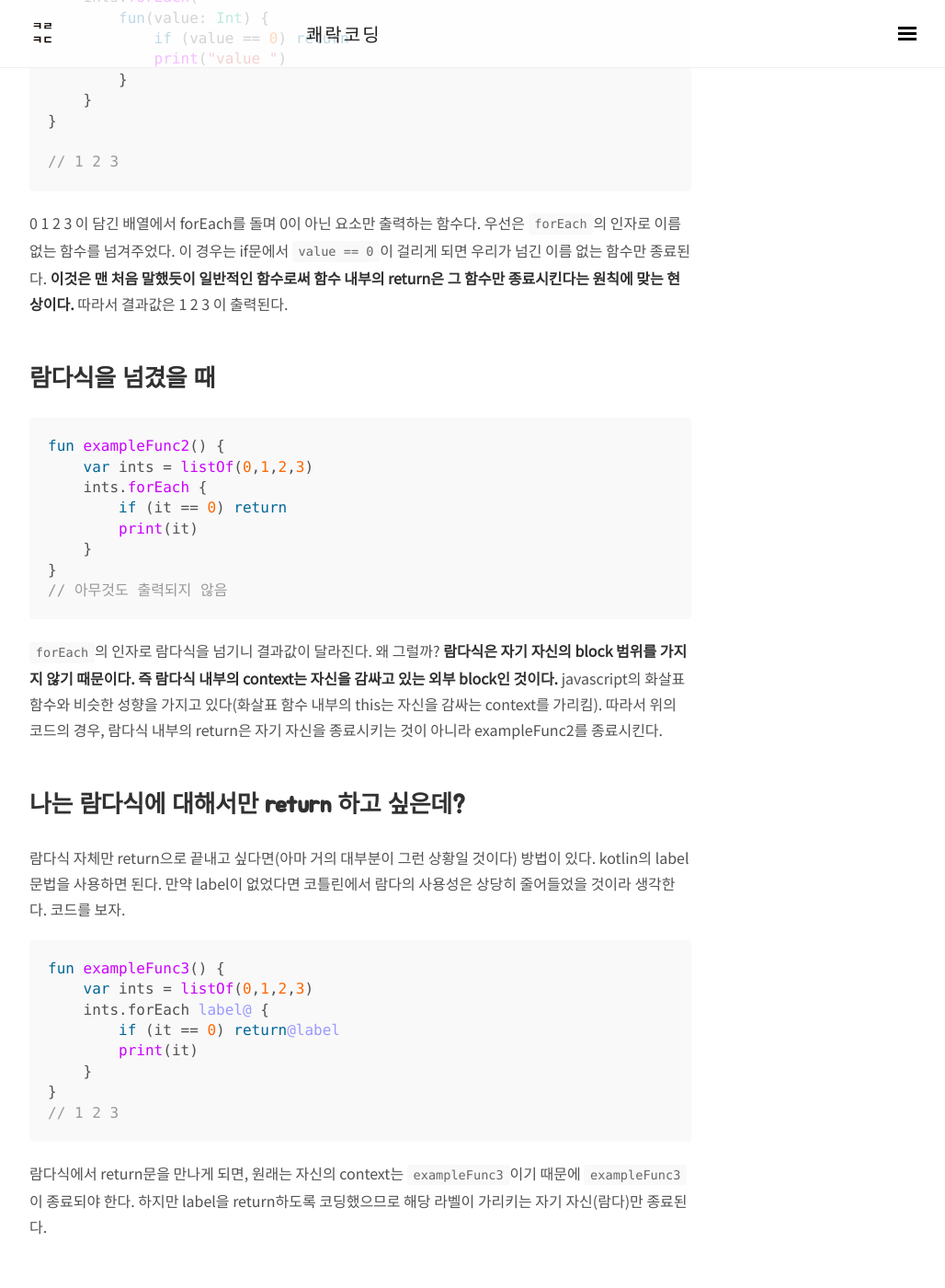
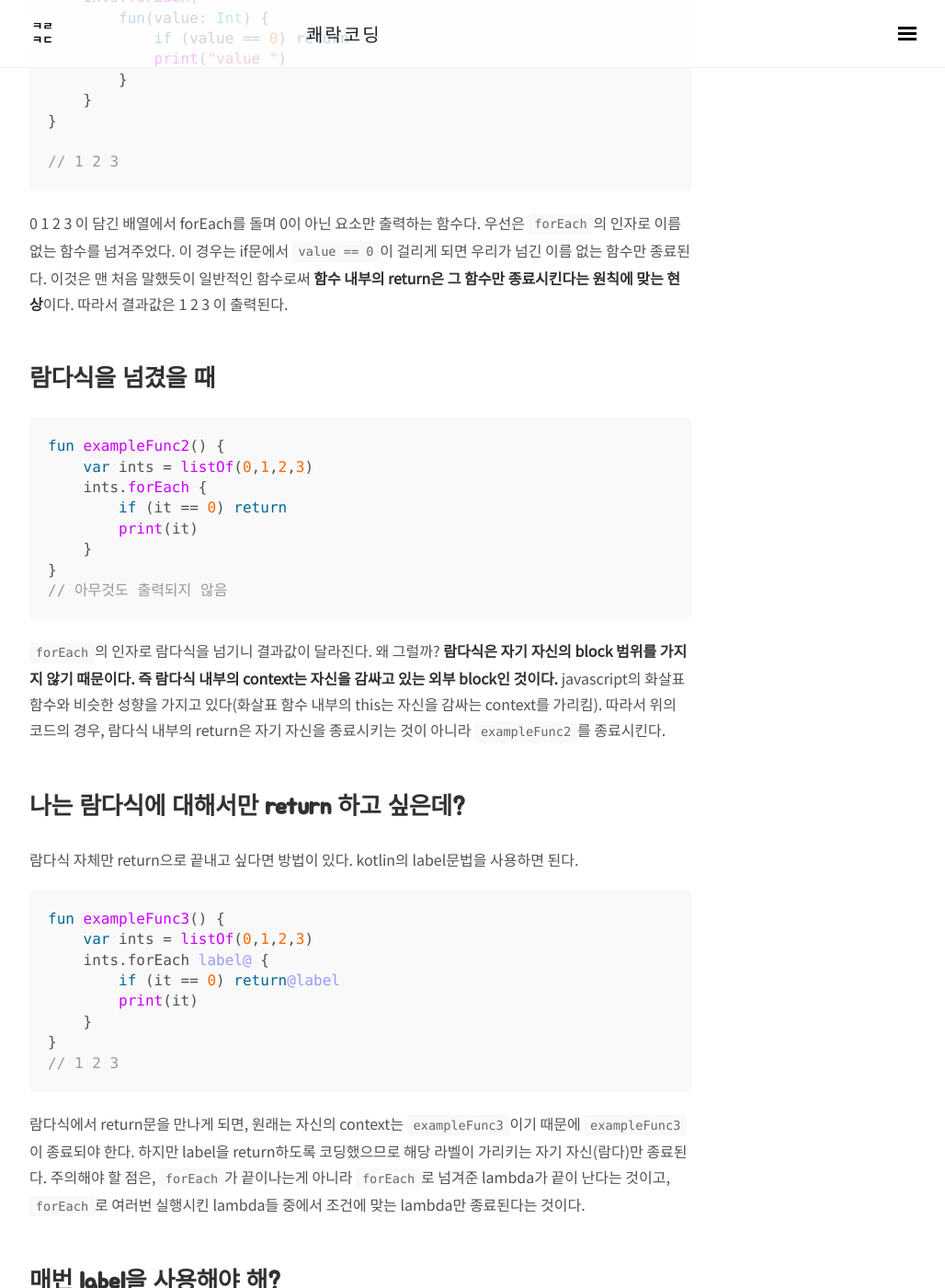
Before and after one commit to wooooooak/wooooooak.github.io, a Jekyll site: the page built from _posts/kotlin/2019-02-16-kotlin_label.md, in a window 1280 px wide and 1400 px high, scrolled down 656 px. Shown: the whole window at 92% size, without its empty margins (248-1276 px from the left). Built offline with Jekyll 4.4.1, drawn with Linux system fonts in a browser that asks for light colours; nearby versions of some CDN libraries; some web fonts are replaced; comment, search, counter and statistics services are not loaded; some of the changed text lies outside the part shown.

Commit message:
포스트 업데이트

````diff
--- a/_posts/kotlin/2019-02-16-kotlin_label.md
+++ b/_posts/kotlin/2019-02-16-kotlin_label.md
@@ -9,7 +9,9 @@ comments: true
 코틀린은 함수형 프로그래밍을 지원하기 때문에 익명함수, 람다식을 사용할 경우가 흔하다. map, filter, reduce, forEach등 함수를 인자로 받는 함수들(고차함수)의 매개변수로 우리만의 로직이 담긴 함수를 넘길때 람다를 자주 사용한다. 자주 사용하는 만큼 꼭 집고 넘어가야할 사항이 있다.
 
 ## 일반 함수를 넘겼을 때 (return에 주목하자)
+
 일반적으로 함수 내부의 return은 그 함수만 종료시킨다. 물론 코틀린의 label을 사용해서 종료시킬 함수를 지정할 수 있지만 그렇지 않은 경우 return문을 포함하는 가장 가까운 함수를 종료시키게 된다. 우선 람다식이 아니라 일반적인 익명 함수를 넣은 예시를 보자.
+
 ```kotlin
 fun exampleFunc() {
     var ints = listOf(0,1,2,3)
@@ -23,9 +25,11 @@ fun exampleFunc() {
 
 // 1 2 3
 ```
-0 1 2 3 이 담긴 배열에서 forEach를 돌며 0이 아닌 요소만 출력하는 함수다. 우선은 `forEach`의 인자로 이름 없는 함수를 넘겨주었다. 이 경우는 if문에서 `value == 0`이 걸리게 되면 우리가 넘긴 이름 없는 함수만 종료된다. **이것은 맨 처음 말했듯이 일반적인 함수로써 함수 내부의 return은 그 함수만 종료시킨다는 원칙에 맞는 현상이다.** 따라서 결과값은 1 2 3 이 출력된다.
+
+0 1 2 3 이 담긴 배열에서 forEach를 돌며 0이 아닌 요소만 출력하는 함수다. 우선은 `forEach`의 인자로 이름 없는 함수를 넘겨주었다. 이 경우는 if문에서 `value == 0`이 걸리게 되면 우리가 넘긴 이름 없는 함수만 종료된다. 이것은 맨 처음 말했듯이 일반적인 함수로써 **함수 내부의 return은 그 함수만 종료시킨다는 원칙에 맞는 현상**이다. 따라서 결과값은 1 2 3 이 출력된다.
 
 ## 람다식을 넘겼을 때
+
 ```kotlin
 fun exampleFunc2() {
     var ints = listOf(0,1,2,3)
@@ -36,10 +40,12 @@ fun exampleFunc2() {
 }
 // 아무것도 출력되지 않음
 ```
-`forEach`의 인자로 람다식을 넘기니 결과값이 달라진다. 왜 그럴까? **람다식은 자기 자신의 block 범위를 가지지 않기 때문이다. 즉 람다식 내부의 context는 자신을 감싸고 있는 외부 block인 것이다.** javascript의 화살표함수와 비슷한 성향을 가지고 있다(화살표 함수 내부의 this는 자신을 감싸는 context를 가리킴). 따라서 위의 코드의 경우, 람다식 내부의 return은 자기 자신을 종료시키는 것이 아니라 exampleFunc2를 종료시킨다.
+
+`forEach`의 인자로 람다식을 넘기니 결과값이 달라진다. 왜 그럴까? **람다식은 자기 자신의 block 범위를 가지지 않기 때문이다. 즉 람다식 내부의 context는 자신을 감싸고 있는 외부 block인 것이다.** javascript의 화살표함수와 비슷한 성향을 가지고 있다(화살표 함수 내부의 this는 자신을 감싸는 context를 가리킴). 따라서 위의 코드의 경우, 람다식 내부의 return은 자기 자신을 종료시키는 것이 아니라 `exampleFunc2`를 종료시킨다.
 
 ## 나는 람다식에 대해서만 return 하고 싶은데?
-람다식 자체만 return으로 끝내고 싶다면(아마 거의 대부분이 그런 상황일 것이다) 방법이 있다. kotlin의 label문법을 사용하면 된다. 만약 label이 없었다면 코틀린에서 람다의 사용성은 상당히 줄어들었을 것이라 생각한다. 코드를 보자.
+
+람다식 자체만 return으로 끝내고 싶다면 방법이 있다. kotlin의 label문법을 사용하면 된다.
 
 ```kotlin
 fun exampleFunc3() {
@@ -51,12 +57,15 @@ fun exampleFunc3() {
 }
 // 1 2 3
 ```
-람다식에서 return문을 만나게 되면, 원래는 자신의 context는 `exampleFunc3`이기 때문에 `exampleFunc3`이 종료되야 한다. 하지만 label을 return하도록 코딩했으므로 해당 라벨이 가리키는 자기 자신(람다)만 종료된다.
+
+람다식에서 return문을 만나게 되면, 원래는 자신의 context는 `exampleFunc3`이기 때문에 `exampleFunc3`이 종료되야 한다. 하지만 label을 return하도록 코딩했으므로 해당 라벨이 가리키는 자기 자신(람다)만 종료된다. 주의해야 할 점은, `forEach`가 끝이나는게 아니라 `forEach`로 넘겨준 lambda가 끝이 난다는 것이고, `forEach`로 여러번 실행시킨 lambda들 중에서 조건에 맞는 lambda만 종료된다는 것이다.
 
 ## 매번 label을 사용해야 해?
+
 이런식으로 람다를 사용할 일이 굉장히 많은데 그때마다 label을 사용해야 할까? 꼭 그렇지는 않다. 물론 완전히 안쓸수는 없지만 약간의 편법(?)이 존재한다.
 
 암시적 label이란 것을 사용하면 label을 줄일 수 있다. 람다식을 사용할 때 **암시적 label**은 자동으로 람다가 사용된 함수의 이름이 된다. 예를 들어 `forEach()`가 람다를 사용했다면, 그 람다의 암시적 label 이름은 "forEach"인 것이다. 코드를 보자.
+
 ```kotlin
 fun exampleFunc4() {
     var ints = listOf(0,1,2,3)
@@ -67,15 +76,31 @@ fun exampleFunc4() {
 }
 // 1 2 3
 ```
-위 코드처럼 람다식 첫 부분에 label을 따로 명시하지 않아도 된다. 암시적 label이 forEach를 가르키기 때문이다. 물론 `return`문에 아직도 @라벨이 나타나긴 하지만 하나라도 더 줄인게 어디야 ...
 
-만약 ints.forEach가 아니라 ints.map을 사용할 때면 람다식 내부의 return문에 return@map 과 같이 선언해주면 된다.
+위 코드처럼 람다식 첫 부분에 label을 따로 명시하지 않아도 된다. 암시적 label이 `forEach`를 가르키기 때문이다. 물론 `return`문에 아직도 @라벨이 나타나긴 하지만 하나라도 더 줄인게 어디야 ...
 
-## 예제는 예제일 뿐
-코드를 보면서 답답해 하셨던 분들이 계실거라 생각한다. 왜냐하면 위의 코드는 굳이 라벨링 필요 없이 아래와 같이 짜도 되기 때문이다.
+만약 `ints.forEach`가 아니라 `ints.map`을 사용할 때면 람다식 내부의 `return문에 return@map` 과 같이 선언해주면 된다.
+
+## 람다가 아닌 forEach를 끝내는 방법
+
+위 예제를 조금 변형시켜 리스트의 요소 중 1을 만나면 `forEach`를 끝내보자. 그러기 위해선 요소가 1 일 때 람다가 종료될 게 아니라 `forEach`가 종료되야 한다.
+코틀린 공식 문서는 아래와 같은 방법의 예제 코드를 내놓았다.
+
 ```kotlin
 fun exampleFunc5() {
-    println(listOf(1,2,3,4,5).filter { it > 5 })
+    var ints = listOf(0,1,2,3)
+    run loop@ {
+        ints.forEach {
+            if (it == 0) return@loop
+            print(it)
+        }
+    }
 }
+// 0
 ```
-예제는 예제일 뿐 방법은 다양하다.
+
+`forEach`를 감싸는 함수(`run`)를 선언하여, 조건에 맞을 경우 감싼 함수(`run`)을 종료시키면 된다.
+
+## 끄
+
+읕
````
